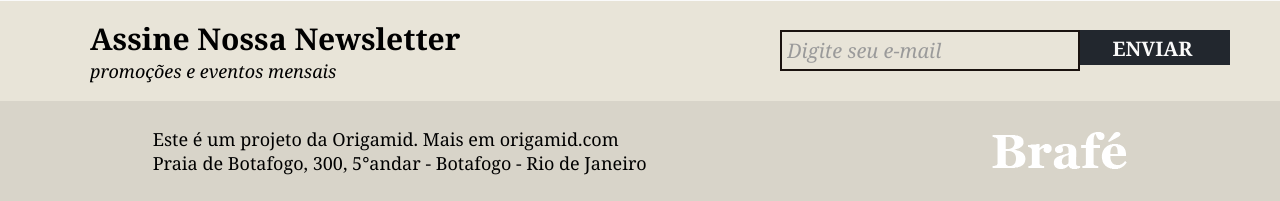
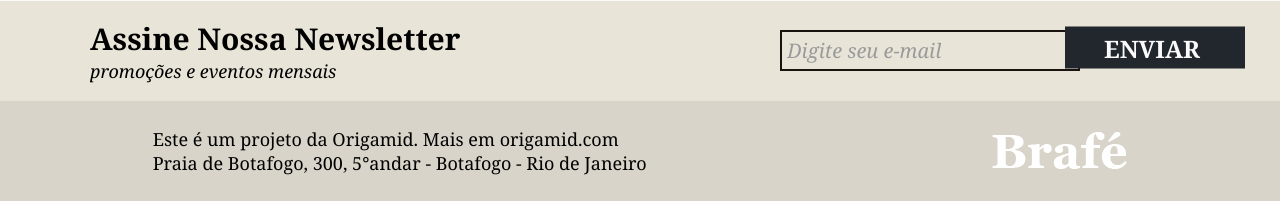
Before and after one commit to abigailtechnology/Estudo-HTML-CSS, a PHP site: page / in a window 1280 px wide. Shown: the part 2863-3064 px from the top of the page. Run offline with PHP 8.4, Linux system fonts and the light colour scheme; some libraries are stand-ins or nearby versions.

Commit message:
5 Version

```diff
--- a/desafio/css/style.css
+++ b/desafio/css/style.css
@@ -286,6 +286,7 @@ nav{
     color: #FAFAFA;
     background-color: #22272E;
     cursor: pointer;
+    transform: scale(1.2);
 }
 
 /*Menu contato*/
```
